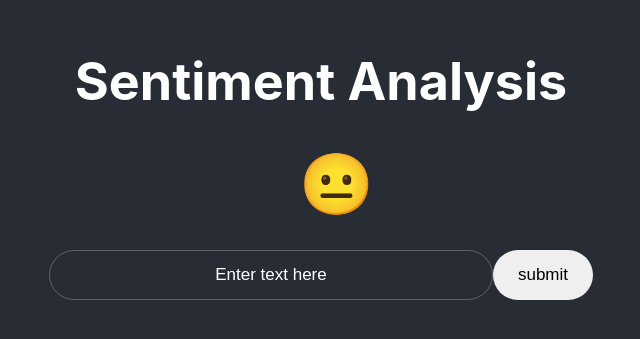
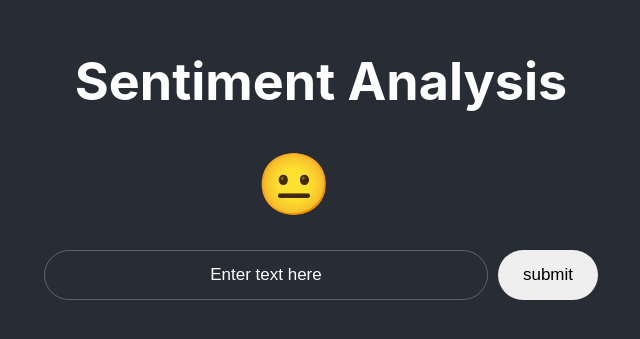
Before and after one commit to wiramonlapinamk/sentiment, a React (Create React App) app: page / in a window 1280 px wide. Shown: the part 235-574 px from the top of the page, without its empty margins (319-959 px from the left). Built offline with nearby package versions, Linux system fonts and the light colour scheme.

Commit message:
edit center

```diff
--- a/src/App.css
+++ b/src/App.css
@@ -28,30 +28,17 @@ input[type="text"]::placeholder {
 
 .icon {
   font-size: 60px;
+  display: block;
+  margin: auto;
   margin-bottom: 30px;
-  margin-left: 250px;
 }
 
 .result {
   display: flex;
   gap: 15px;
+  width: 500px;
   flex-wrap: nowrap;
   align-items: center;
-}
-
-span.positive {
-  background: #4caf50;
-}
-
-.result span {
-  font-size: 15px;
-  padding: 3px 12px;
-  border-radius: 7px;
-  text-transform: capitalize;
-}
-
-span.negative {
-  background: #f44336;
 }
 
 button {
@@ -60,4 +47,5 @@ button {
   border-radius: 50px;
   width: 100px;
   font-size: 17px;
+  margin-left: 10px;
 }
--- a/src/App.js
+++ b/src/App.js
@@ -67,9 +67,9 @@ const App = () => {
       <h1>Sentiment Analysis</h1>
       <div className="body-container">
         <div className="result">
-          <div className="icon">
+          <p className="icon">
             {result == "pos" ? "🙂" : result == "neg" ? "😞" : "😐"}
-          </div>
+          </p>
         </div>
         <div className="input">
           <input
```
